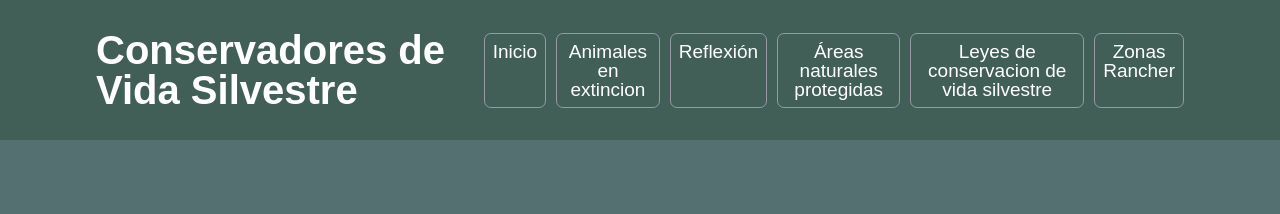
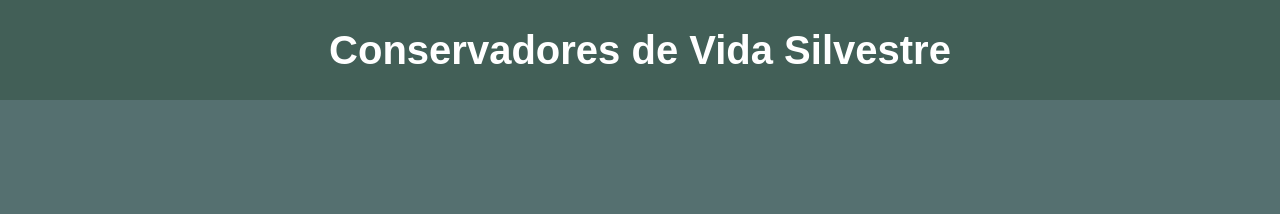
Before and after one commit to Samuel-Santos10/vida-silvestre-entre, a plain HTML site: page zonasRancher.html in a window 1280 px wide. Shown: the top 214 px of the page. Drawn offline with Linux system fonts and the light colour scheme.

Commit message:
correciones

```diff
--- a/css_adaptado/style.css
+++ b/css_adaptado/style.css
@@ -23,6 +23,8 @@ body {
 .headerPrincipal-titulo {
   font-weight: bold;
   font-size: 2em;
+  text-align: center;
+  margin: auto;
 }
 
 .headerPrincipal-titulo a {
--- a/zonasRancher.html
+++ b/zonasRancher.html
@@ -31,15 +31,6 @@
       <h1 class="headerPrincipal-titulo">
         <a href="#">Conservadores de Vida Silvestre</a>
       </h1>
-
-      <nav class="headerPrincipal-nav">
-        <a href="index.html" class="headerPrincipal-nav-link">Inicio</a>
-        <a href="categorias.html" class="headerPrincipal-nav-link">Animales en extincion</a>
-        <a href="reflexion.html" class="headerPrincipal-nav-link">Reflexión</a>
-        <a href="areasp.html" class="headerPrincipal-nav-link">Áreas naturales protegidas</a>
-        <a href="leyes.html" class="headerPrincipal-nav-link">Leyes de conservacion de vida silvestre</a>
-        <a href="zonasRancher.html" class="headerPrincipal-nav-link">Zonas Rancher</a>
-      </nav>
     </div>
 
   </header>
```
Also changed, not shown: Home.html (+0 -2 lines), index.html (+0 -2 lines).
